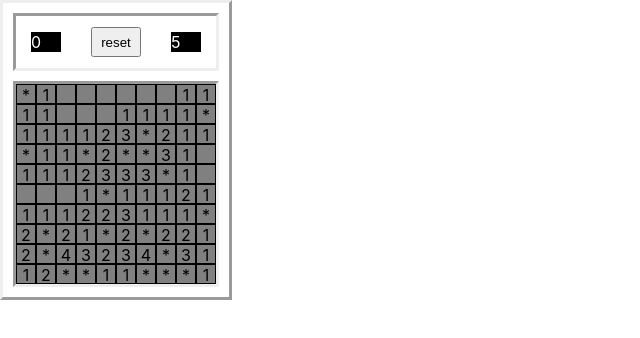
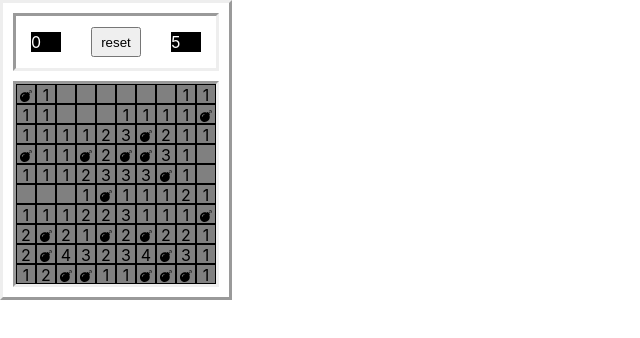
Before and after one commit to BradlyBarnacles/mine_sweeper, a React (Create React App) app: page / in a window 1280 px wide. Both pictures are taken after a click on the button 26 px from the left and 94 px from the top of the page. Shown: the top 338 px of the page, without its empty margins (0-640 px from the left). Built offline with nearby package versions, Linux system fonts and the light colour scheme.

Commit message:
improved flag & bomb symbol

```diff
--- a/src/App.tsx
+++ b/src/App.tsx
@@ -2,7 +2,7 @@ import React, {useEffect, useRef, useState} from 'react';
 import './App.css';
 import Board from './components/Board';
 import { GameState } from './utils/types';
-
+import {FontAwesomeIcon} from '@fortawesome/react-fontawesome';
 
 
 function App() {
@@ -40,7 +40,8 @@ function App() {
 
   return (
     <div
-      style={{display: 'inline-block', padding: '10px', borderStyle: 'outset'}}>
+      style={{ display: 'inline-block', padding: '10px', borderStyle: 'outset' }}>
+
       <div
         style={{
           display: 'flex',
--- a/src/components/Cell.tsx
+++ b/src/components/Cell.tsx
@@ -1,4 +1,6 @@
-import {FontAwesomeIcon} from '@fortawesome/react-fontawesome';
+import { FontAwesomeIcon } from '@fortawesome/react-fontawesome';
+import { faFlag, faBomb } from "@fortawesome/free-solid-svg-icons";
+
 import React, {ReactElement, useEffect, useState} from 'react';
 import {BombInfo} from '../utils/GenerateBoard';
 import { GameState } from '../utils/types';
@@ -45,10 +47,9 @@ export default function Cell({
           width: '20px',
           borderStyle: 'outset',
           boxSizing: 'border-box'
-        }}>{flagged && "|>" }</button>
+        }}>{flagged && <FontAwesomeIcon icon={faFlag} size='sm' style={{ color: "red"}}/> }</button>
     );
   } else {
-    const cellSymbol = bombInfo === 'bomb' ? '*' : bombInfo === 0 ? ' ' : bombInfo;
     return (
       <p
         style={{
@@ -61,7 +62,7 @@ export default function Cell({
           borderWidth: '1px',
           boxSizing: 'border-box'
         }}>
-        {cellSymbol}
+        { bombInfo === 'bomb' ?<FontAwesomeIcon icon={faBomb} size='xs' style={{ marginTop: "5px",verticalAlign: "top"}}/> : bombInfo === 0 ? ' ' : bombInfo}
       </p>
     );
   }
```
Also changed, not shown: 1 other file (tests, documents, lock files or other folders).
